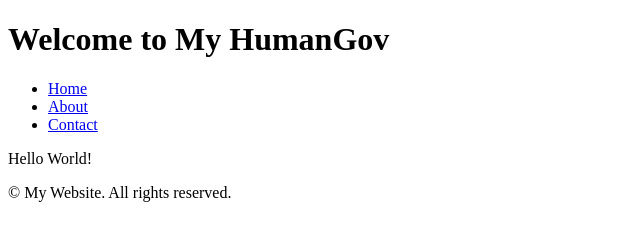
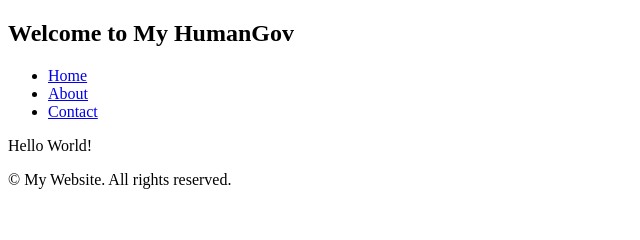
Before and after one commit to Abdidev019/simple-website-repo-poc1, a plain HTML site: page index.html in a window 1280 px wide. Shown: the whole page, without its empty margins (0-640 px from the left). Drawn offline with Linux system fonts and the light colour scheme.

Commit message:
change index.html header h1 to h2

```diff
--- a/index.html
+++ b/index.html
@@ -5,7 +5,7 @@
 </head>
 <body>
 <header>
-<h1>Welcome to My HumanGov</h1>
+<h2>Welcome to My HumanGov</h2>
 <nav>
 <ul>
 <li><a href="#">Home</a></li>
```
